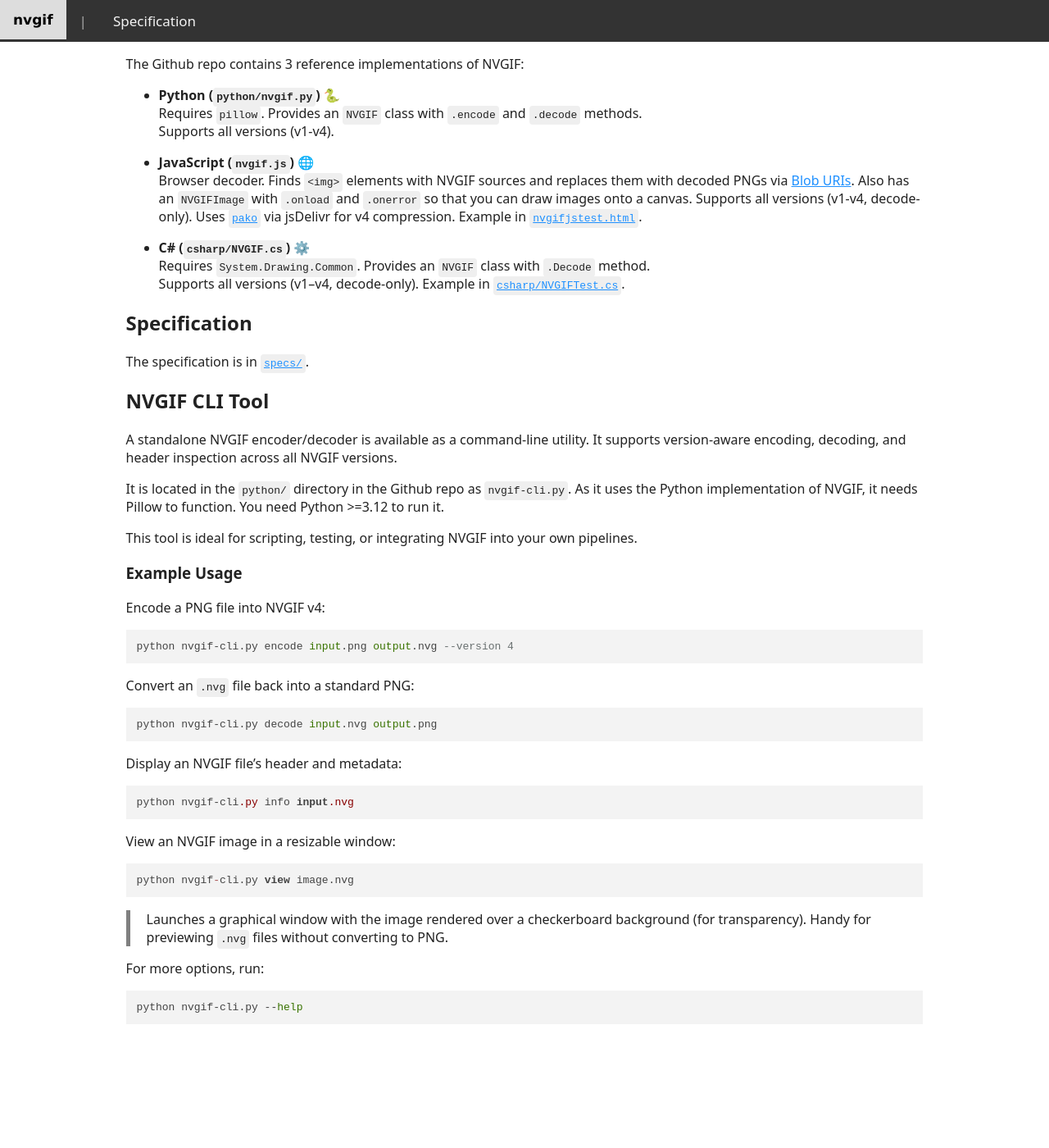
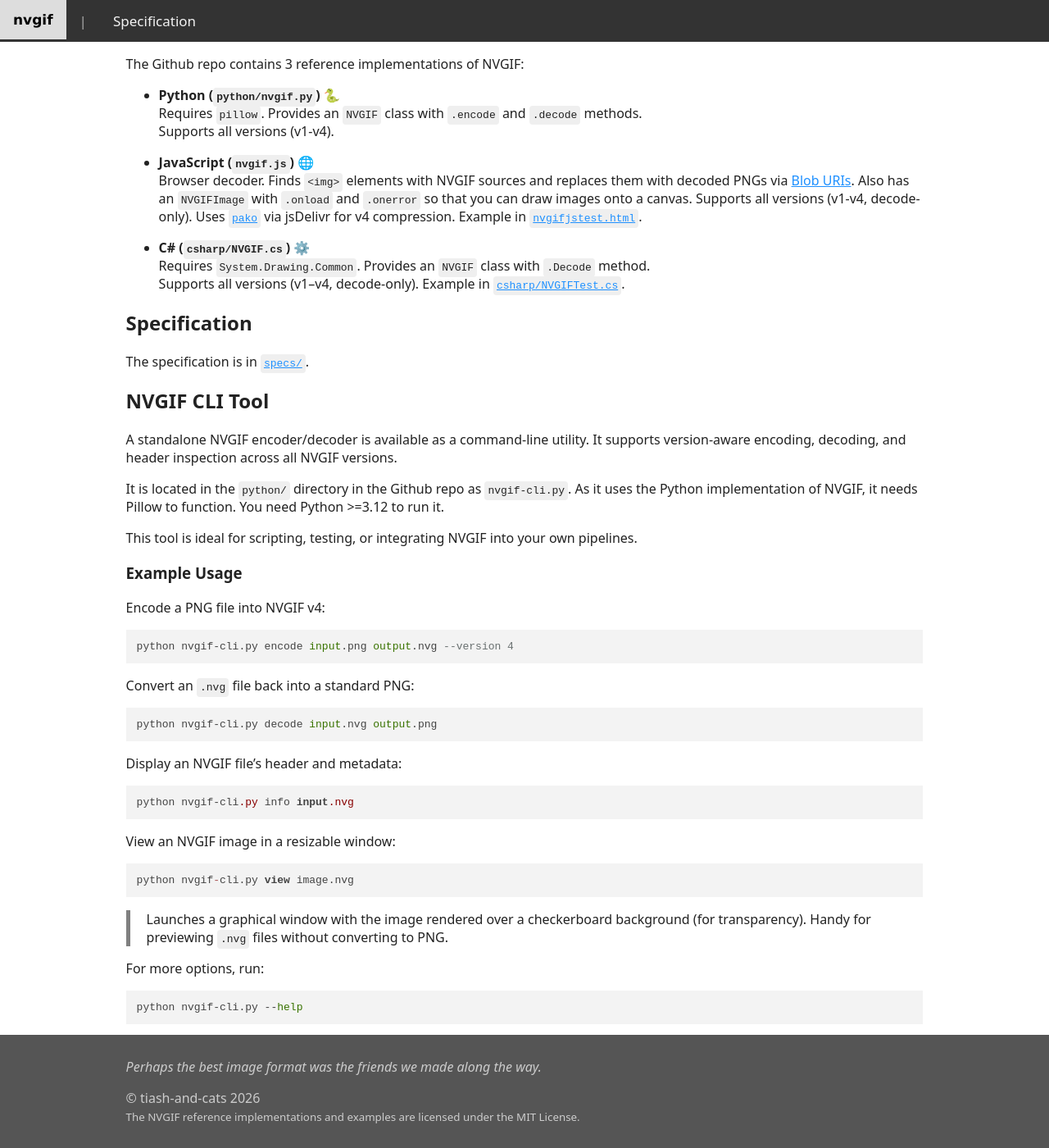
Before and after one commit to tiash-and-cats/nvgif, a Jekyll site: the page built from index.md, in a window 1280 px wide and 1400 px high, scrolled down 868 px. Shown: the whole window at 82% size. Built offline with Jekyll 4.4.1, drawn with Linux system fonts in a browser that asks for light colours; nearby versions of some CDN libraries; before the commit the page ends 2130 px from its top, so only the background shows below that.

Commit message:
Added footer and license

```diff
--- a/_layouts/default.html
+++ b/_layouts/default.html
@@ -114,6 +114,14 @@ article {
   padding-inline: 12vw;
   margin-top: 50px;
 }
+
+footer {
+  padding-block: 12px;
+  padding-inline: 12vw;
+  margin-top: 12px;
+  background-color: #555;
+  color: #ccc;
+}
 </style>
 </head>
 <body>
@@ -131,6 +139,12 @@ article {
   {{ content }}
 </article>
 
+<footer>
+<p><em>Perhaps the best image format was the friends we made along the way.</em></p>
+<p>&copy; tiash-and-cats <script>document.write(new Date().getFullYear());</script><br>
+<small>The NVGIF reference implementations and examples are licensed under the MIT License.</small></p>
+</footer>
+
 <script>
 function myFunction() {
   var x = document.getElementById("myTopnav");
```
Also changed, not shown: 1 other file.
